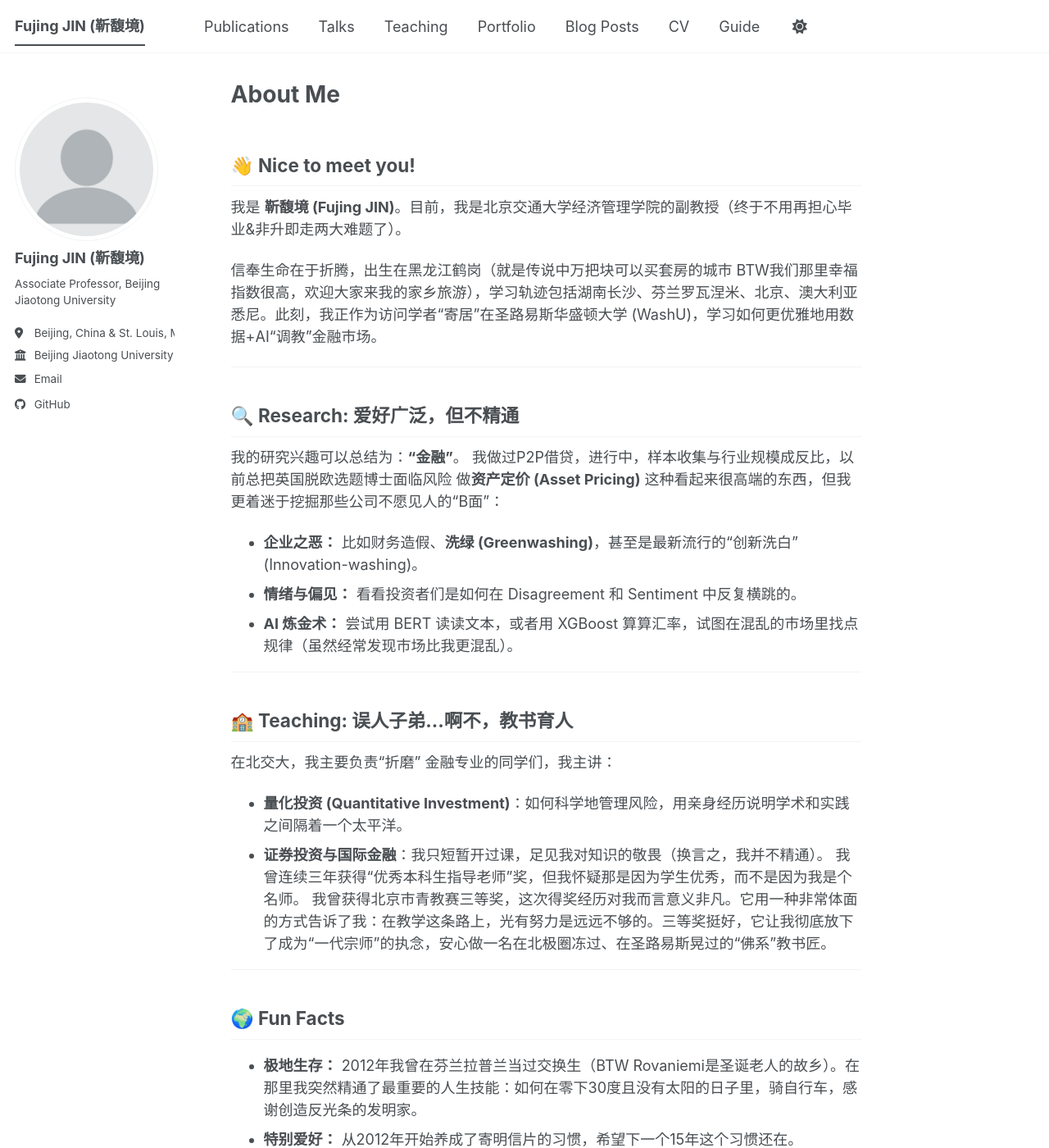
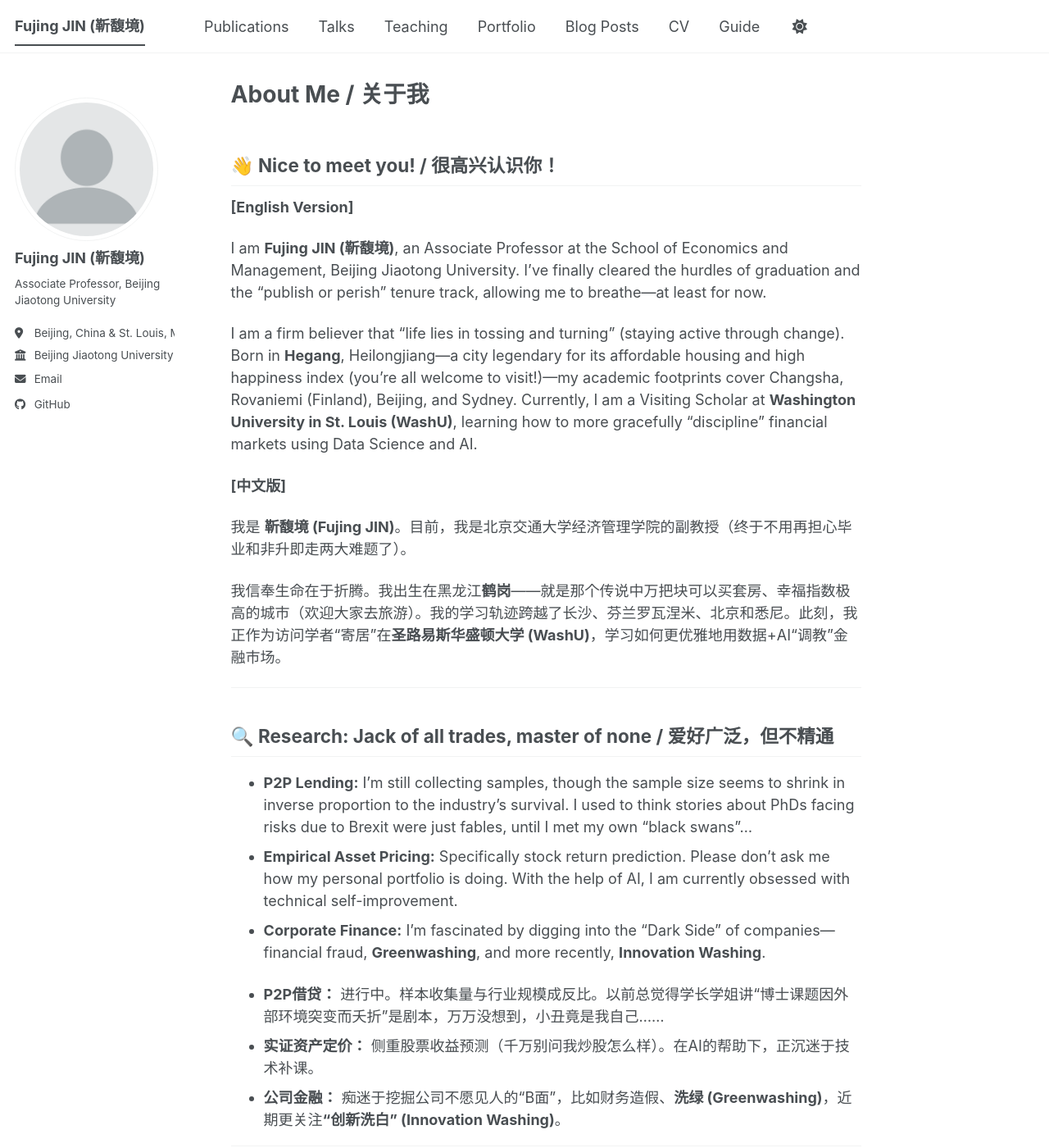
Before and after one commit to Fujing-JIN/Fujing-JIN.github.io, a Jekyll site: the page built from _pages/about.md, in a window 1280 px wide and 1400 px high. Shown: the whole window at 82% size. Built offline with Jekyll 4.4.1, drawn with Linux system fonts in a browser that asks for light colours; a script bundle is joined from its source files by our own code; library files that are not in the unit come from our copies; some of the changed text lies outside the part shown.

Commit message:
Update about.md

```diff
--- a/_pages/about.md
+++ b/_pages/about.md
@@ -1,55 +1,89 @@
 ---
 permalink: /
-title: "About Me"
+title: "About Me / 关于我"
 author_profile: true
 redirect_from:
   - /about/
   - /about.html
 ---
 
-## 👋 Nice to meet you!
+## 👋 Nice to meet you! / 很高兴认识你！
 
-我是 **靳馥境 (Fujing JIN)**。目前，我是北京交通大学经济管理学院的副教授（终于不用再担心毕业&非升即走两大难题了）。
+**[English Version]**
 
-信奉生命在于折腾，出生在黑龙江鹤岗（就是传说中万把块可以买套房的城市 BTW我们那里幸福指数很高，欢迎大家来我的家乡旅游），学习轨迹包括湖南长沙、芬兰罗瓦涅米、北京、澳大利亚悉尼。此刻，我正作为访问学者“寄居”在圣路易斯华盛顿大学 (WashU)，学习如何更优雅地用数据+AI“调教”金融市场。
+I am **Fujing JIN (靳馥境)**, an Associate Professor at the School of Economics and Management, Beijing Jiaotong University. I’ve finally cleared the hurdles of graduation and the "publish or perish" tenure track, allowing me to breathe—at least for now.
+
+I am a firm believer that "life lies in tossing and turning" (staying active through change). Born in **Hegang**, Heilongjiang—a city legendary for its affordable housing and high happiness index (you’re all welcome to visit!)—my academic footprints cover Changsha, Rovaniemi (Finland), Beijing, and Sydney. Currently, I am a Visiting Scholar at **Washington University in St. Louis (WashU)**, learning how to more gracefully "discipline" financial markets using Data Science and AI.
+
+**[中文版]**
+
+我是 **靳馥境 (Fujing JIN)**。目前，我是北京交通大学经济管理学院的副教授（终于不用再担心毕业和非升即走两大难题了）。
+
+我信奉生命在于折腾。我出生在黑龙江**鹤岗**——就是那个传说中万把块可以买套房、幸福指数极高的城市（欢迎大家去旅游）。我的学习轨迹跨越了长沙、芬兰罗瓦涅米、北京和悉尼。此刻，我正作为访问学者“寄居”在**圣路易斯华盛顿大学 (WashU)**，学习如何更优雅地用数据+AI“调教”金融市场。
 
 ---
 
-## 🔍 Research: 爱好广泛，但不精通
+## 🔍 Research: Jack of all trades, master of none / 爱好广泛，但不精通
 
-我的研究兴趣可以总结为：**“金融”**。
-我做过P2P借贷，进行中，样本收集与行业规模成反比，以前总把英国脱欧选题博士面临风险
-做**资产定价 (Asset Pricing)** 这种看起来很高端的东西，但我更着迷于挖掘那些公司不愿见人的“B面”：
-* **企业之恶：** 比如财务造假、**洗绿 (Greenwashing)**，甚至是最新流行的“创新洗白” (Innovation-washing)。
-* **情绪与偏见：** 看看投资者们是如何在 Disagreement 和 Sentiment 中反复横跳的。
-* **AI 炼金术：** 尝试用 BERT 读读文本，或者用 XGBoost 算算汇率，试图在混乱的市场里找点规律（虽然经常发现市场比我更混乱）。
+* **P2P Lending:** I’m still collecting samples, though the sample size seems to shrink in inverse proportion to the industry's survival. I used to think stories about PhDs facing risks due to Brexit were just fables, until I met my own "black swans"...
+* **Empirical Asset Pricing:** Specifically stock return prediction. Please don't ask me how my personal portfolio is doing. With the help of AI, I am currently obsessed with technical self-improvement.
+* **Corporate Finance:** I’m fascinated by digging into the "Dark Side" of companies—financial fraud, **Greenwashing**, and more recently, **Innovation Washing**.
+
+* **P2P借贷：** 进行中。样本收集量与行业规模成反比。以前总觉得学长学姐讲“博士课题因外部环境突变而夭折”是剧本，万万没想到，小丑竟是我自己……
+* **实证资产定价：** 侧重股票收益预测（千万别问我炒股怎么样）。在AI的帮助下，正沉迷于技术补课。
+* **公司金融：** 痴迷于挖掘公司不愿见人的“B面”，比如财务造假、**洗绿 (Greenwashing)**，近期更关注**“创新洗白” (Innovation Washing)**。
 
 ---
 
-## 🏫 Teaching: 误人子弟...啊不，教书育人
+## 🏫 Teaching: "Misguiding" the Youth / 教书育人（误人子弟？）
 
-在北交大，我主要负责“折磨” 金融专业的同学们，我主讲：
-* **量化投资 (Quantitative Investment)**：如何科学地管理风险，用亲身经历说明学术和实践之间隔着一个太平洋。
-* **证券投资与国际金融**：我只短暂开过课，足见我对知识的敬畏（换言之，我并不精通）。
-我曾连续三年获得“优秀本科生指导老师”奖，但我怀疑那是因为学生优秀，而不是因为我是个名师。
-我曾获得北京市青教赛三等奖，这次得奖经历对我而言意义非凡。它用一种非常体面的方式告诉了我：在教学这条路上，光有努力是远远不够的。三等奖挺好，它让我彻底放下了成为“一代宗师”的执念，安心做一名在北极圈冻过、在圣路易斯晃过的“佛系”教书匠。
+* **Quantitative Investment:** Teaching how to manage risk scientifically, while using my own experiences to prove that a vast "Pacific Ocean" lies between academic theory and investment practice.
+* **Securities Investment & International Finance:** I only taught these briefly—a testament to my deep reverence for knowledge (in other words, I don’t master them).
+
+**Awards & Reality Checks:**
+I’ve won the **"Outstanding Undergraduate Thesis Supervisor"** award for three consecutive years, but I suspect it’s because my students are brilliant, not because I’m a "Grandmaster." I also took home a 3rd Prize in the **Beijing Young Teachers Teaching Skills Competition**. That experience taught me gracefully that in teaching, hard work alone isn't enough. It helped me let go of the "Master" obsession and settle into being a "Zen" scholar who has survived the Arctic Circle and is now wandering through St. Louis.
+
+* **量化投资：** 如何科学地管理风险。我常用亲身经历说明：学术和实践之间隔着一个太平洋。
+* **证券投资与国际金融：** 我只短暂开过课，足见我对知识的敬畏（换言之，我不精通）。
+
+**荣誉与清醒：**
+曾连续三年获“优秀本科生指导老师”奖，但我怀疑那是学生优秀，而不是我教得好。曾获**北京市青教赛三等奖**，这让我体面地意识到：在教学路上，光努力是不够的。这三等奖挺好，让我放下了“一代宗师”的执念，安心当一名在北极圈冻过、在圣路易斯晃过的“佛系”教书匠。
 
 ---
 
-## 🌍 Fun Facts
+## 🌍 Fun Facts / 那些琐事
 
-* **极地生存：** 2012年我曾在芬兰拉普兰当过交换生（BTW Rovaniemi是圣诞老人的故乡）。在那里我突然精通了最重要的人生技能：如何在零下30度且没有太阳的日子里，骑自行车，感谢创造反光条的发明家。
-* **特别爱好：** 从2012年开始养成了寄明信片的习惯，希望下一个15年这个习惯还在。
-* **目前的愿望：** 在 2026 年 11 月结束访学回国前，能敢开车上路，且保住我的发际线。
+* **Arctic Survival:** Exchange student in Lapland (2012). I mastered the ultimate life skill: how to ride a bicycle in -30°C darkness. Shout out to the inventor of reflective strips!
+* **Postcard Obsession:** I've kept a habit of mailing postcards since 2012. Here’s to another 15 years.
+* **Current Wish:** To muster the courage to actually *drive* on US roads before my visit ends in Nov 2026—and to save my receding hairline.
+
+* **极地生存：** 2012年芬兰交换生。在那儿我精通了人生绝学：如何在零下30度且极夜的环境下骑自行车。感谢反光条发明家！
+* **特别爱好：** 自2012年起坚持寄明信片，希望下一个15年还在。
+* **目前愿望：** 2026年11月回国前，敢开车上路，且保住我的发际线。
 
 ---
 
-## 🛠 Skills & Tools
-* **Languages:** 中文（母语是最流畅的，但也有不知所云的时候，常常发生在没睡饱/大脑短路）+英文（硬着头皮能说的水平），SAS、Python、LaTeX (TBC，毕竟AI来了)
-* **Sports:** 乒乓球、羽毛球、足球、跳水（别误会，我都不会，但喜欢看）
+## 🛠 Skills & Sports / 技能与运动
+
+* **Languages:** **Chinese** (Fluent, except when sleep-deprived) + **English** (The "brave enough to try" level).
+* **Tools:** SAS, Python (Dicts are alive, JSON is dead), LaTeX (TBC, depending on how much AI helps).
+* **Sports:** Table tennis, Badminton, Soccer, Diving. (To be clear: I can't play any of them, but I’m an expert spectator.)
+
+* **语言/工具：** 中文（母语，偶尔在大脑短路时断更）+ 英文（硬着头皮上的水平）。SAS, Python, LaTeX。
+* **运动：** 乒乓球、羽毛球、足球、跳水（别误会，我都不会，但我喜欢看）。
+
+---
+
+## 📩 Prospective Students / 招生偏好
+
+* **Academic Master (Applied Econ/Finance):** Prefer students with Ph.D. aspirations and research experience.
+* **Professional Master (MF):** Seeking those with clear 2-year career plans and a grasp of professional design paradigms.
+* **Undergraduate Research (URTP/RA):** For those who have previously collaborated with me (e.g., as an RA).
+* **Contact:** Please email (**fjjin [at] bjtu.edu.cn**) with a brief introduction and your rationale.
+
+---
 
 ## 📒 Notes
-* **版权:** 以上幽默是我本人不完全具备的（如果你认为是），感谢gemini（懂的都懂）
----
+* **Credit:** The humor above is partially "AI-assisted." Special thanks to **Gemini** for helping me channel my inner wit.
 
 [Check out my CV](/cv/) or [see my publications](/publications/) for the serious version of me.
```
